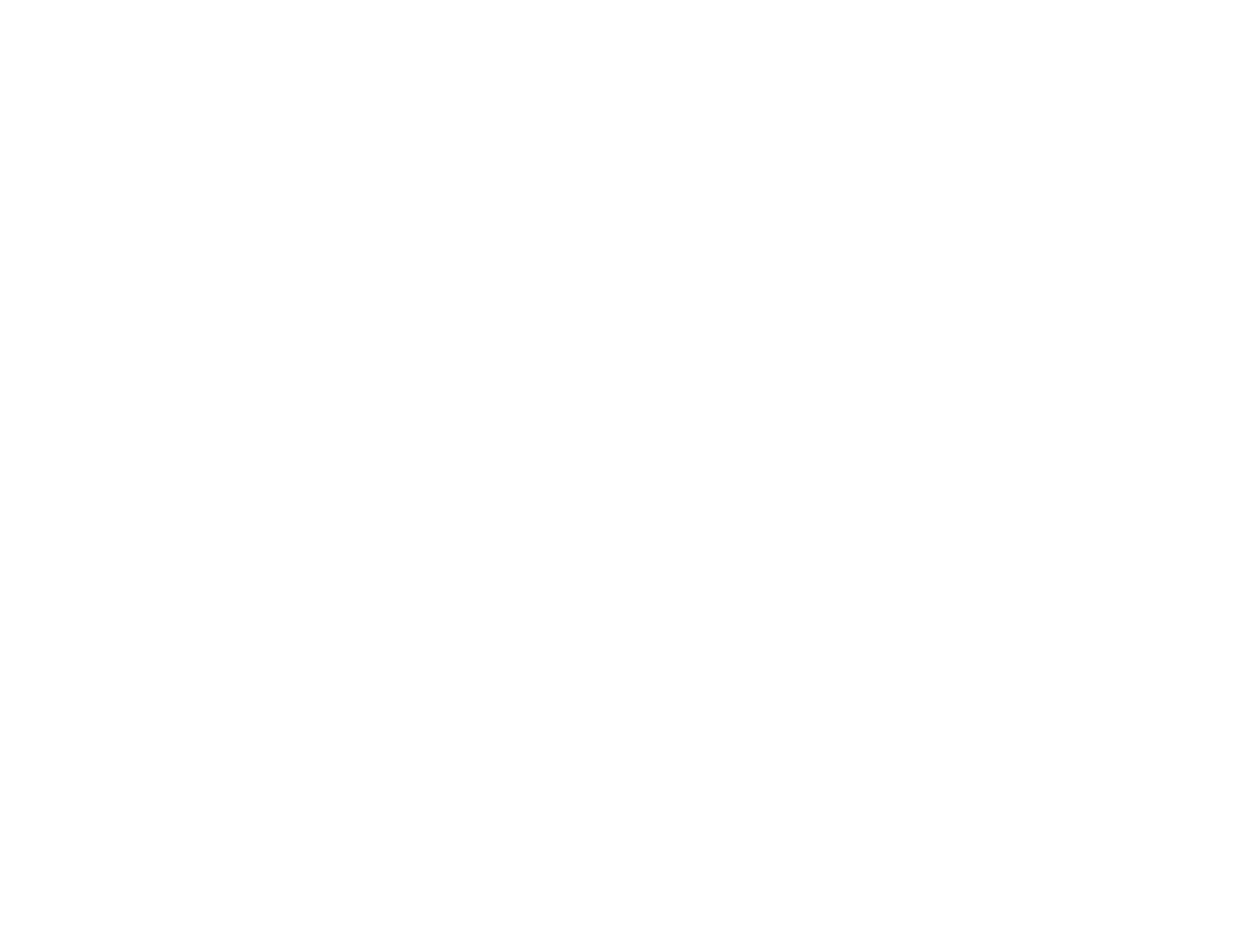
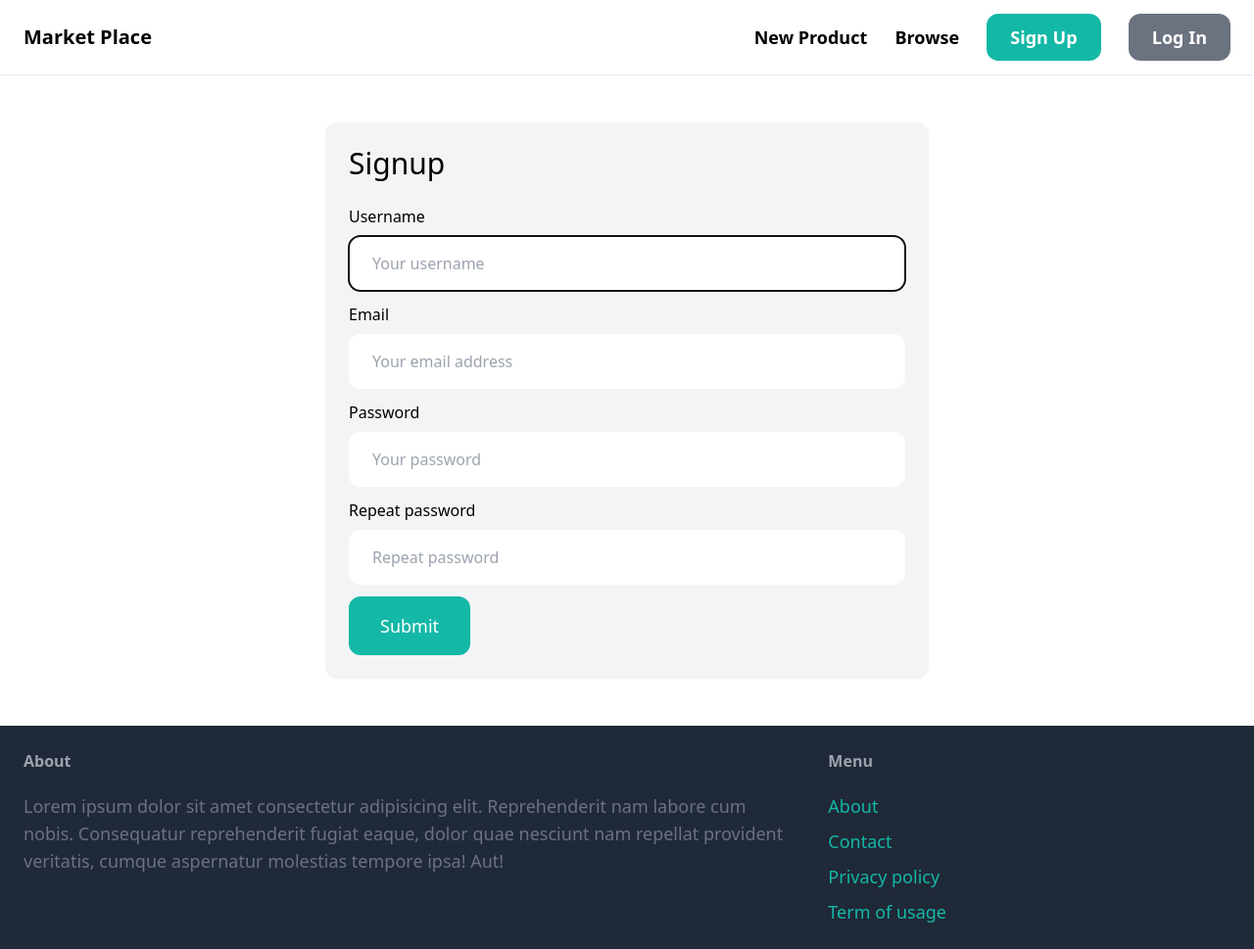
Before and after one commit to Sayemahamed/MarketPlace, a Django app: page /signup/ in a window 1280 px wide. Before the commit the page is empty. Shown: the whole page at 98% size. Before the commit the page ends 800 px from the top, so only its background shows below. Run offline with Django 5.2, Linux system fonts and the light colour scheme; some libraries are stand-ins or nearby versions.

Commit message:
added sign up functionality

```diff
--- a/core/forms.py
+++ b/core/forms.py
@@ -14,10 +14,23 @@ class LoginForm(AuthenticationForm):
     }))
 
 class SignUpForm(UserCreationForm):
-    username = forms.CharField(max_length=30, help_text='Required. 30 characters or fewer. Letters, digits and @/./+/-/_ only.')
-    email = forms.EmailField(max_length=254, help_text='Required. Inform a valid email address.')
-    password1 = forms.CharField(label='Password', widget=forms.PasswordInput)
-    password2 = forms.CharField(label='Password confirmation', widget=forms.PasswordInput)
+    username=forms.CharField(widget=forms.TextInput(attrs={
+        'placeholder':'Your username',
+        'class':'w-full py-4 px-6 rounded-xl'
+    }))
+    email=forms.CharField(widget=forms.EmailInput(attrs={
+        'placeholder':'Your email address',
+        'class':'w-full py-4 px-6 rounded-xl'
+    }))
+    password1=forms.CharField(
+        widget=forms.PasswordInput(attrs={
+        'placeholder':'Your password',
+        'class':'w-full py-4 px-6 rounded-xl'
+    }))
+    password2=forms.CharField(widget=forms.PasswordInput(attrs={
+        'placeholder':'Repeat password',
+        'class':'w-full py-4 px-6 rounded-xl'
+    }))
     class Meta:
         model = User
         fields = ('username', 'email', 'password1', 'password2', )
--- a/core/views.py
+++ b/core/views.py
@@ -1,4 +1,4 @@
-from django.shortcuts import render
+from django.shortcuts import render, redirect
 from item.models import Item, Category
 from .forms import SignUpForm
 # Create your views here.
@@ -11,4 +11,11 @@ def index(request):
         'categories': categories
         })
 def signup(request):
-    return render(request, 'core/signup.html')
+    if request.method == 'POST':
+        form = SignUpForm(request.POST)
+        if form.is_valid():
+            form.save()
+            return redirect('core:login')
+    return render(request, 'core/signup.html', {
+        'form': SignUpForm()
+    })
--- a/templates/core/base.html
+++ b/templates/core/base.html
@@ -16,7 +16,7 @@
             <a href="#" class="px-6 py-3 text-lg font-semibold bg-teal-500 text-white rounded-xl hover:bg-teal-700">Inbox</a>
             <a href="#" class="px-6 py-3 text-lg font-semibold bg-gray-500 text-white rounded-xl hover:bg-gray-700">Dashboard</a>
             {% else %}
-            <a href="#" class="px-6 py-3 text-lg font-semibold bg-teal-500 text-white rounded-xl hover:bg-teal-700">Sign Up</a>
+            <a href="{% url 'core:signup' %}" class="px-6 py-3 text-lg font-semibold bg-teal-500 text-white rounded-xl hover:bg-teal-700">Sign Up</a>
             <a href="{% url 'core:login' %}" class="px-6 py-3 text-lg font-semibold bg-gray-500 text-white rounded-xl hover:bg-gray-700">Log In</a>
             {% endif %}
         </div>
--- a/templates/core/signup.html
+++ b/templates/core/signup.html
@@ -0,0 +1,35 @@
+{% extends 'core/base.html' %}
+{% block title %}Signup{% endblock %}
+{% block content %}
+<div class="w-1/2 my-6 mx-auto p-6 bg-gray-100 rounded-xl">
+    <h1 class="mb-6 text-3xl">Signup</h1>
+    <form action="." method="post">
+        {% csrf_token %}
+        <div class="mb-3">
+            <label class="inline-block mb-2">Username</label>
+            {{form.username}}
+        </div>
+        <div class="mb-3">
+            <label class="inline-block mb-2">Email</label>
+            {{form.email}}
+        </div>
+        <div class="mb-3">
+            <label class="inline-block mb-2">Password</label>
+            {{form.password1}}
+        </div>
+        <div class="mb-3">
+            <label class="inline-block mb-2">Repeat password</label>
+            {{form.password2}}
+        </div>
+        {% if form.errors or form.non_field_errors %}
+        <div class="mb-3 p-6 bg-red-100 rounded-xl">
+            {% for field in form %}
+            {{field.errors}}
+            {% endfor %}
+            {{form.non_field_errors}}
+        </div>
+        {% endif %}
+        <button class="py-4 px-8 text-lg bg-teal-500 hover:bg-teal-700 rounded-xl text-white">Submit</button>
+    </form>
+</div>
+{% endblock %}
```
Also changed, not shown: db.sqlite3, 2 other files.
